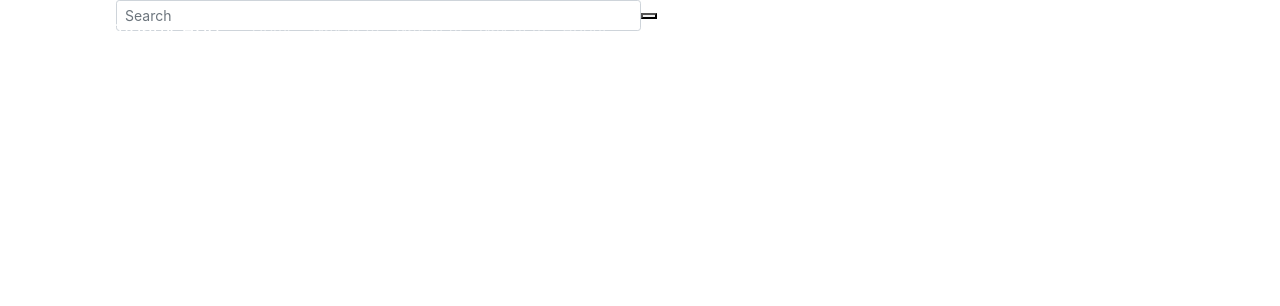
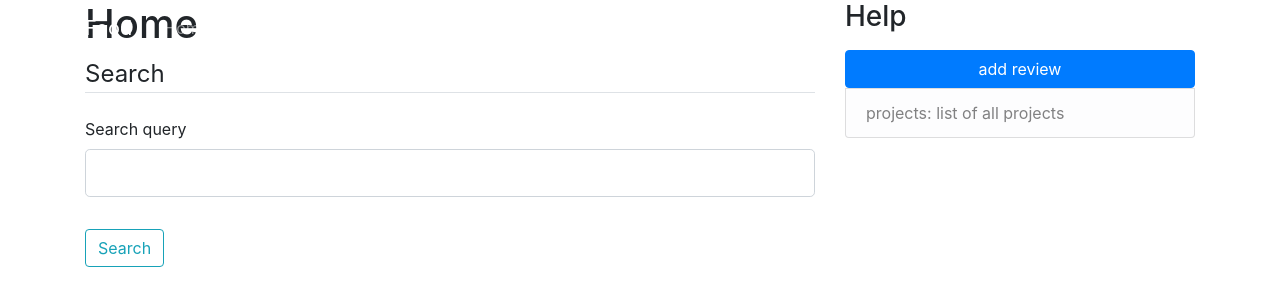
Before and after one commit to ihalmerdef/DB-FinalProject, a Flask app: page / in a window 1280 px wide. Shown: the top 306 px of the page. Run offline with Flask 2, Linux system fonts and the light colour scheme; parts of the project's set-up code (start-up, migrations or seed data) failed here and were passed over; some libraries are stand-ins or nearby versions.

Commit message:
wip user managment

```diff
--- a/App/__init__.py
+++ b/App/__init__.py
@@ -25,7 +25,7 @@
 
 from App import routes
 from App import models
-
+from App import config
 models.db.create_all()
 
 def connect():
--- a/App/forms.py
+++ b/App/forms.py
@@ -7,8 +7,10 @@
 from App import db
 from App.models import User, Address, Label, MenuItem,FavoriteList, Menu, Restaurant, Review, Restaurant_Label,Restaurant_FavoriteList
 from wtforms.fields.html5 import DateField
+from App.config import userTypes
 
 #Global scope
+
 ratingChoices = [('1', '1'),('2', '2'),('3', '3'),('4', '4'),('5', '5')]
 
 #User Forms
@@ -26,7 +28,7 @@
 	state = StringField('State', validators = [DataRequired()])
 	zipCode = IntegerField('Zip code', validators = [DataRequired()])
 	country = StringField('Country', validators = [DataRequired()])
-	type = StringField('User Type', validators = [DataRequired()])
+	userType = SelectField('User Type', validators = [DataRequired()], choices = userTypes)
 	submit = SubmitField('Sign Up')
 
 	def validate_username(self, username):
@@ -115,6 +117,7 @@
 #Favorite List Forms
 class FavoriteListForm(FlaskForm):
 	name = StringField('List name', validators=[DataRequired()])
+	submit = SubmitField('Create List')
 #----------------------------------------------------------
 
 # Menu Forms
--- a/App/routes.py
+++ b/App/routes.py
@@ -6,7 +6,7 @@
 #importing forms
 from App.forms import RegistrationForm, LoginForm, UpdateAccountForm, CreateResturantForm, updateRestaurantForm, SearchForm, ReviewForm, FavoriteListForm, MenuForm, MenuItemForm
 # importing models
-from App.models import User, Address, Label, MenuItem,FavoriteList, Menu, Restaurant, Review, Restaurant_Label,Restaurant_FavoriteList
+from App.models import User, Address, Label, MenuItem, FavoriteList, Menu, Restaurant, Review, Restaurant_Label, Restaurant_FavoriteList
 from flask_login import login_user, current_user, logout_user, login_required
 from datetime import datetime
 
@@ -29,7 +29,7 @@
 	if form.validate_on_submit():
 		searchString = form.searchString.data
 		restaurants = Restaurant.query.all()
-		#TODO: implement the search algorithm here
+		#TODO: implement the search algorithm and geolocation here
 	return render_template("home.html", title = 'Home', form = form)
 
 @app.route("/about")
@@ -47,7 +47,7 @@
 		address = Address(streetAddress = form.streetAddress.data, unitNumber = form.unitNumber.data, city = form.city.data, state = form.state.data, zipCode = form.zipCode.data, country = form.country.data)
 		db.session.add(address)
 		db.session.commit()
-		user = User(firstName = form.firstName.data, lastName = form.lastName.data, address_id = address.id, username = form.username.data, email = form.email.data, password = hashed_password, type=form.type.data)
+		user = User(firstName = form.firstName.data, lastName = form.lastName.data,  username = form.username.data, email = form.email.data, phoneNumber = form.phoneNumber.data, password = hashed_password,address_id = address.id,  type = form.userType.data)
 		db.session.add(user)
 		db.session.commit()
 		flash('Your account has been created! You are now able to log in', 'success')
@@ -191,6 +191,12 @@
 	print(menus)
 	return render_template('viewMenu.html', title = 'view Menu', menus = menus)
 
+#TODO: check if the review belongs to the current user
+@app.route("/deleteMenu", methods = ['GET'])
+def deleteMenu():
+	menuId = request.args.get('menuId')
+	menu = Menu.query.get((int)(menuId))
+
 #----------------------------------------------------------
 @app.route("/viewRestaurant/<restaurantId>", methods=['GET', 'POST'])
 #TODO: @login_required
@@ -220,7 +226,7 @@
 # TODO: check if the review belongs to the current user
 @app.route("/deleteReview", methods = ['GET'])
 def deleteReview():
-	# reading the query parameter from the query stirng (deleteReview?reviewId=xyx)
+	# reading the query parameter from the query string (deleteReview?reviewId=xyx)
 	reviewId = request.args.get('reviewId')
 	print("DEBUG reviewId = " + reviewId)
 	review = Review.query.get((int)(reviewId))
@@ -233,3 +239,15 @@
 		print("DEBUG review is none")
 	return redirect(url_for('home'))
 #---------------------------------------------------------
+#FavoriteList CRUD
+@app.route("/favoriteList", methods = ['GET', 'POST'])
+def favoriteList():
+	form = FavoriteListForm()
+	if form.validate_on_submit():
+		userId = request.args.get('userId')
+		favoriteList = FavoriteList(name = form.name.data, user_id = current_user.id)
+		db.session.add(favoriteList)
+		db.session.commit()
+		flash('Your list has been created!', 'success')
+		return redirect(url_for('home'))
+	return render_template('favoriteList.html', title='Favorite List', form = form)
--- a/App/templates/home.html
+++ b/App/templates/home.html
@@ -1,10 +1,30 @@
 {% extends "layout.html" %}
 {% block content %}
-          <div class="container">
-            <form class="form-inline active-purple-3 active-purple-4">
-				<input class="form-control form-control-sm ml-3 w-75" type="text" placeholder="Search" aria-label="Search">
-				<button><span class="glyphicon glyphicon-search" aria-hidden="true"></span>
-				</button>
-			</form>
-          </div>
+		<article class="media content-section">
+			<div class="media-body">
+				<h1>Home</h1>
+				<form method="POST" action="">
+					{{ form.hidden_tag() }}
+					<fieldset class="form-group">
+					<legend class="border-bottom mb-4">Search</legend>
+					<div class="form-group">
+						{{ form.searchString.label(class="form-control-label") }}
+						{% if form.searchString.errors %}
+							{{ form.searchString(class="form-control form-control-lg is-invalid") }}
+							<div class="invalid-feedback">
+								{% for error in form.searchString.errors %}
+									<span>{{ error }}</span>
+								{% endfor %}
+							</div>
+						{% else %}
+							{{ form.searchString(class="form-control form-control-lg") }}
+						{% endif %}
+					</div>
+					</fieldset>
+					<div class="form-group">
+						{{ form.submit(class="btn btn-outline-info") }}
+					</div>
+				</form>
+			</div>
+		</article>
 {% endblock content %}
--- a/App/templates/layout.html
+++ b/App/templates/layout.html
@@ -8,30 +8,25 @@
 		<!-- Bootstrap CSS -->
 		<link rel="stylesheet" href="https://maxcdn.bootstrapcdn.com/bootstrap/4.0.0/css/bootstrap.min.css" integrity="sha384-Gn5384xqQ1aoWXA+058RXPxPg6fy4IWvTNh0E263XmFcJlSAwiGgFAW/dAiS6JXm" crossorigin="anonymous">
 		<link rel="stylesheet" href="https://cdnjs.cloudflare.com/ajax/libs/font-awesome/4.7.0/css/font-awesome.min.css">
-
 		<link rel="stylesheet" type="text/css" href="{{ url_for('static', filename='main.css') }}">
-
-
+		<!-- page title -->
 		{% if title %}
-        <title>Company App - {{ title }}</title>
+			<title>Food - {{ title }}</title>
 		{% else %}
-        <title>Company App</title>
+			<title>Food</title>
 		{% endif %}
 	</head>
 	<body>
 		<header class="site-header">
 		<nav class="navbar navbar-expand-md navbar-dark bg-steel fixed-top">
 			<div class="container">
-          <a class="navbar-brand mr-4" href="/">Company App</a>
+			<a class="navbar-brand mr-4" href="/">Food</a>
 			<button class="navbar-toggler" type="button" data-toggle="collapse" data-target="#navbarToggle" aria-controls="navbarToggle" aria-expanded="false" aria-label="Toggle navigation">
 				<span class="navbar-toggler-icon"></span>
 			</button>
 				<div class="collapse navbar-collapse" id="navbarToggle">
 					<div class="navbar-nav mr-auto">
 						<a class="nav-item nav-link" href="{{ url_for('home') }}">Home</a>
-			  <a class="nav-item nav-link" href="#">Nav Item</a>
-			  <a class="nav-item nav-link" href="#">Nav Item</a>
-			  <a class="nav-item nav-link" href="#">Nav Item</a>
 						<a class="nav-item nav-link" href="{{ url_for('about') }}">About</a>
 					</div>
 					<!-- Navbar Right Side -->
@@ -62,6 +57,18 @@
 			  {% endwith %}
 			  {% block content %}{% endblock %}
 			</div>
+			<div class="col-md-4">
+		  <div class="content-section">
+			<h3>Help</h3>
+			<p class='text-muted'>
+				<ul class="list-group">
+					<input type="button" onclick="location.href='/addReview?userId=4&restaurantId=15';" value="add review"class="btn btn-primary"/>
+					<li class="list-group-item list-group-item-light">projects: list of all projects</li>
+				</ul>
+
+			</p>
+		  </div>
+		</div>
 		  </div>
 		</main>
 
```
Also changed, not shown: App/config.py (added, +56 -0 lines), App/templates/favoriteList.html (added, +27 -0 lines), App/templates/register.html (+12 -4 lines), App/templates/viewMenu.html (added, +14 -0 lines). Lines whose indentation alone changed are shown as unchanged.
